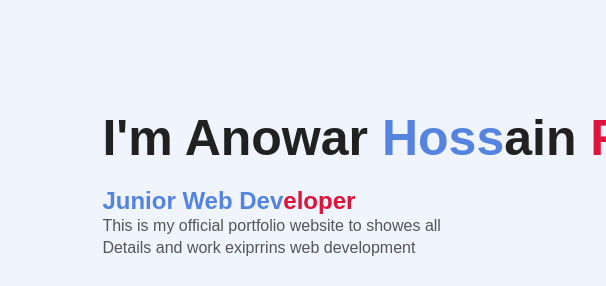
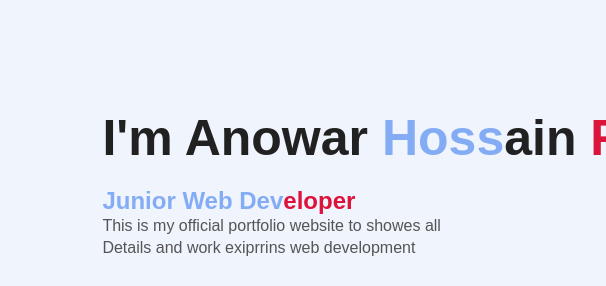
Before and after one commit to Anowar-Hossain-Rana/my-second-repo, a plain HTML site: page Index.html in a window 1280 px wide. Shown: the part 265-551 px from the top of the page, 0-606 px from the left. Drawn offline with Linux system fonts and the light colour scheme.

Commit message:
haddinh name changes

```diff
--- a/Index.html
+++ b/Index.html
@@ -4,7 +4,7 @@
     <meta charset="UTF-8">
     <meta http-equiv="X-UA-Compatible" content="IE=edge">
     <meta name="viewport" content="width=device-width, initial-scale=1.0">
-    <title>Personal Portfolio Web </title>
+    <title>Personal Portfolio</title>
 
     <!--Google Font Ling-->
     <link rel="preconnect" href="https://fonts.googleapis.com">
--- a/Style.css
+++ b/Style.css
@@ -52,7 +52,7 @@ span{
     color: crimson;
 }
 .spainhoss{
-    color: rgb(84, 132, 223);
+    color: rgb(132, 172, 245);
 }
 
 .detel p{
```
